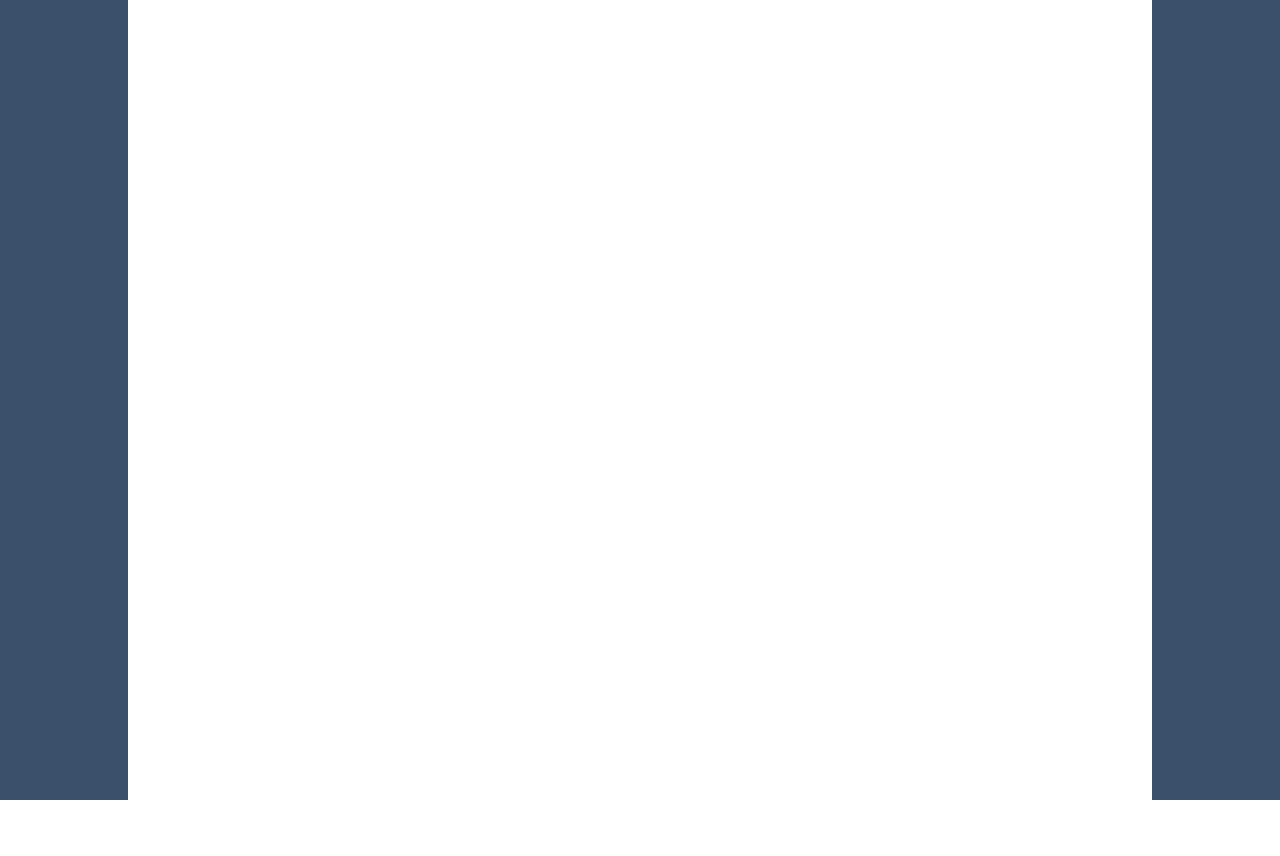
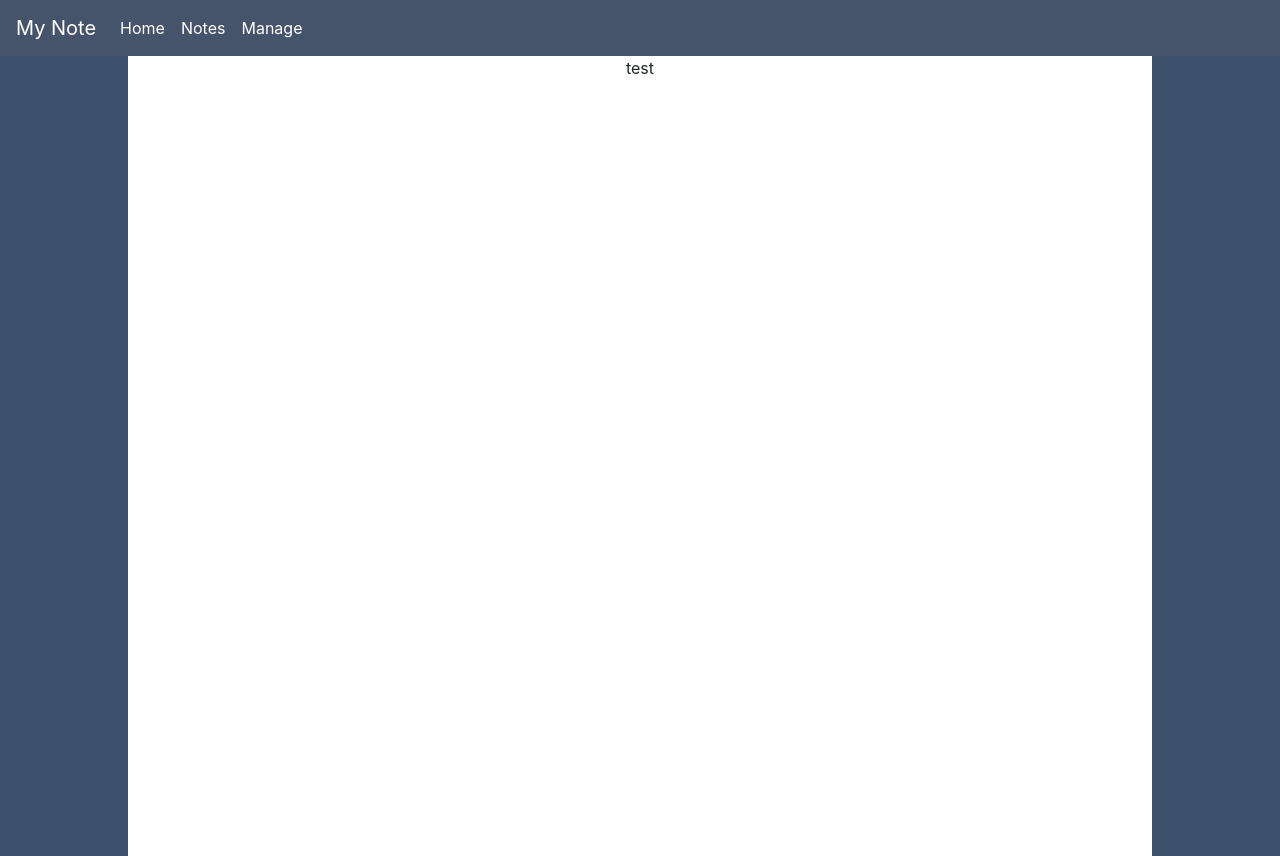
Before and after one commit to wwjin1986/myNote, a React (Create React App) app: page / in a window 1280 px wide. Before the commit the page ends 800 px from the top, so only its background shows below. Built offline with nearby package versions, Linux system fonts and the light colour scheme.

Commit message:
added gh setting

```diff
--- a/src/App.js
+++ b/src/App.js
@@ -7,12 +7,11 @@
   return (
     <React.Fragment>
       <div className="App">
-        {/* <div className="App-header">
+        <div className="App-header">
           <NavBar />
-        </div> */}
+        </div>
         <div className="App-body">
-          <span>test</span>
-          {/* <Note /> */}
+          <Note />
         </div>
       </div>
     </React.Fragment>
--- a/src/components/NavBar.jsx
+++ b/src/components/NavBar.jsx
@@ -1,13 +1,13 @@
 import React, { Component } from "react";
-import { NavLink } from "react-router-dom";
+import { Link, NavLink } from "react-router-dom";
 import "../css/NavBar.css";
 const NavBar = () => {
   return (
     <div className="NavBar ">
       <nav className="navbar navbar-expand-lg navbar-light">
-        <NavLink className="navbar-brand nav-custom" to="">
+        <Link className="navbar-brand nav-custom" to="">
           My Note
-        </NavLink>
+        </Link>
         <button
           className="navbar-toggler"
           type="button"
@@ -22,19 +22,19 @@
         <div className="collapse navbar-collapse" id="navbarNav">
           <ul className="navbar-nav mr-auto">
             <li className="nav-item active">
-              <NavLink className="nav-link nav-custom" to={"/today"}>
+              <Link className="nav-link nav-custom" to={"/today"}>
                 Home
-              </NavLink>
+              </Link>
             </li>
             <li className="nav-item active">
-              <NavLink className="nav-link nav-custom" to={"/addexercise"}>
+              <Link className="nav-link nav-custom" to={"/addexercise"}>
                 Notes
-              </NavLink>
+              </Link>
             </li>
             <li className="nav-item active">
-              <NavLink className="nav-link nav-custom" to={"/addweight"}>
+              <Link className="nav-link nav-custom" to={"/addweight"}>
                 Manage
-              </NavLink>
+              </Link>
             </li>
           </ul>
         </div>
```
